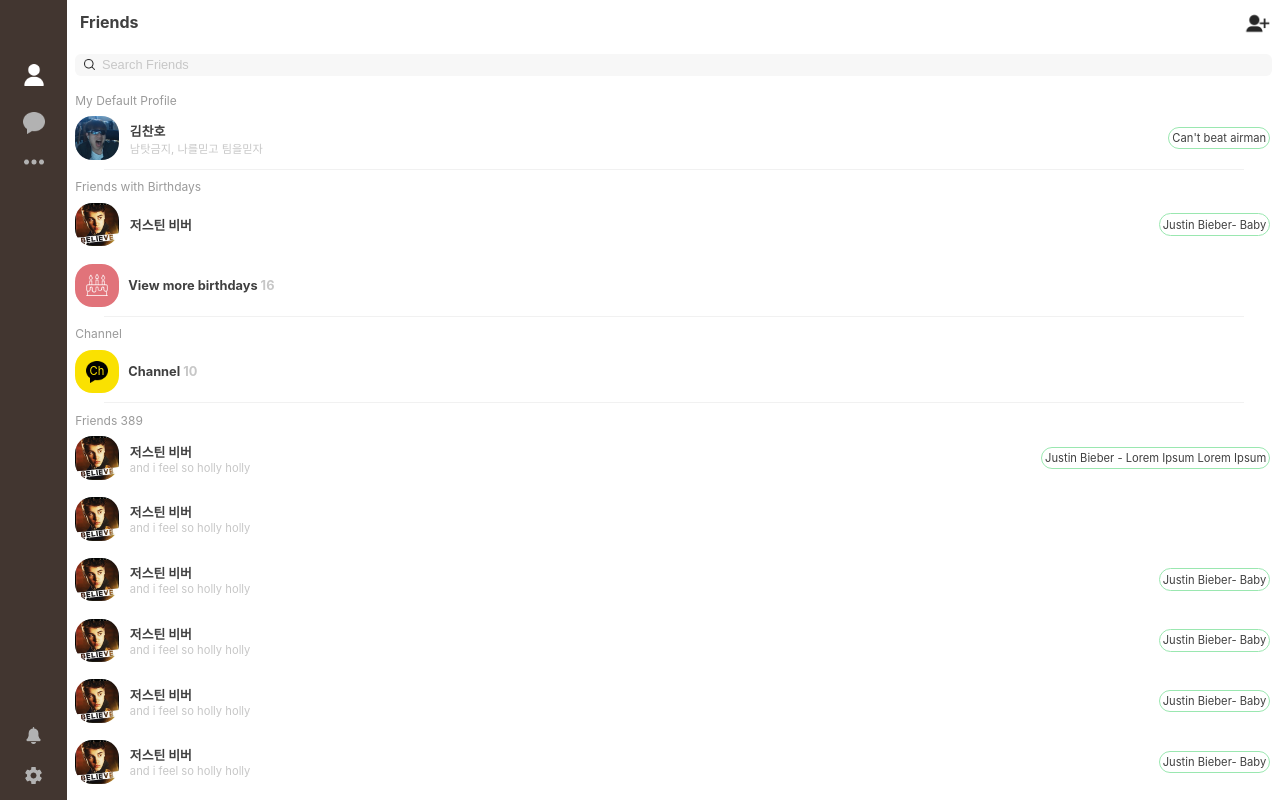
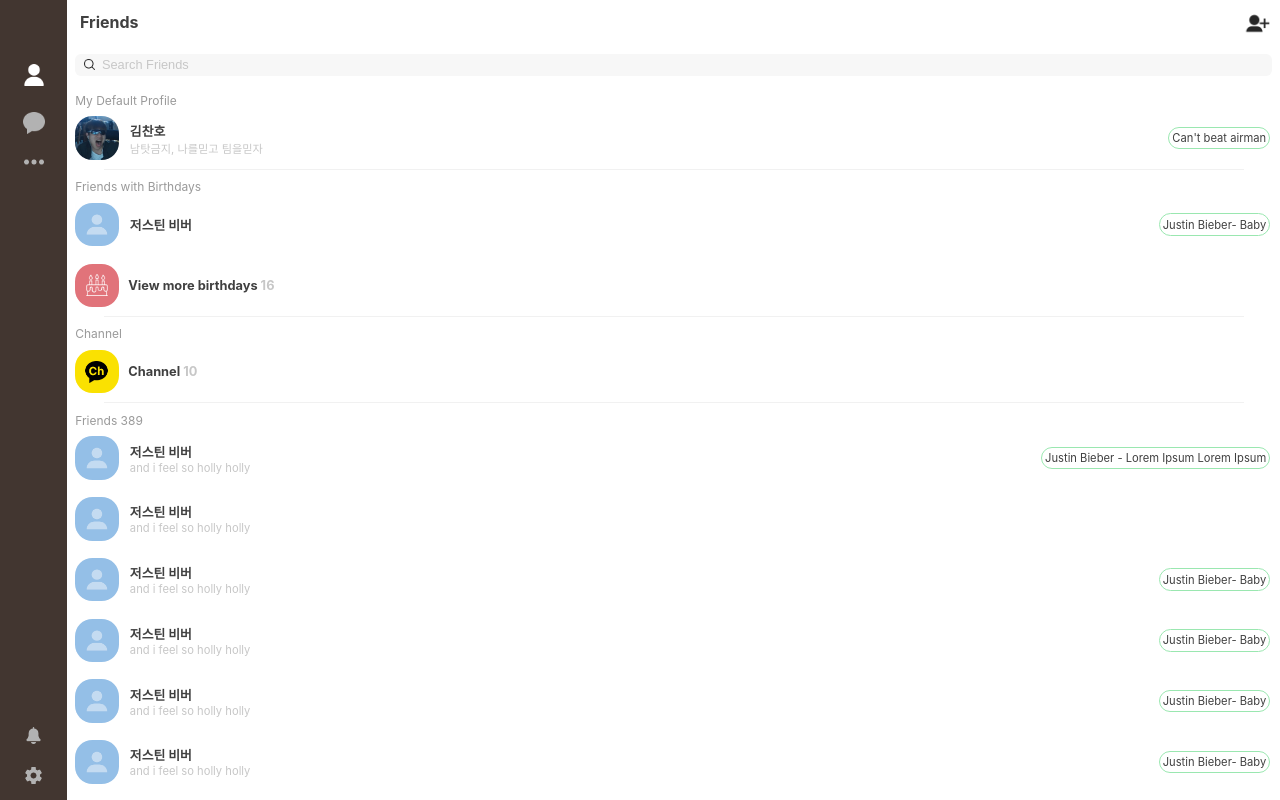
Before and after one commit to gomjellie/kakaotalk, a React (Create React App) app: page / in a window 1280 px wide. Built offline with nearby package versions, Linux system fonts and the light colour scheme.

Commit message:
최소 width 390 mac용 앱과 동일하게 맞춤, 기존에 친구탭에서 overflow: ellipse 설정하다 390넘기면 좌우 스크롤 생기던 문제 해결

```diff
--- a/public/electron.js
+++ b/public/electron.js
@@ -13,9 +13,9 @@ function createWindow() {
       enableRemoteModule: true,
       preload: `${__dirname}/preload.js`,
     },
-    width: 400,
+    width: 390,
     height: 800,
-    minWidth: 400,
+    minWidth: 390,
     minHeight: 660,
     titleBarStyle: "hidden",
   });
--- a/src/features/friendTab/ChannelItem.js
+++ b/src/features/friendTab/ChannelItem.js
@@ -1,13 +1,10 @@
 import React from 'react';
-import chatImg from '../../assets/chat.png';
+import ChannelIcon from '../../assets/channel.png';
 
 export default function ChannelItem({numChannel}) {
   return (
     <div className="ChannelItem">
-      <div className="AvatarWrapper">
-        <div className="CH">Ch</div>
-        <img className="Avatar" src={chatImg} alt=""></img>
-      </div>
+      <img className="Avatar" src={ChannelIcon} alt="" />
 
       <div className="Texts">Channel <div className="NumChannel">{numChannel}</div></div>
     </div>
--- a/src/features/friendTab/UserItem.js
+++ b/src/features/friendTab/UserItem.js
@@ -1,10 +1,10 @@
 import React from 'react';
-import bieberImg from '../../assets/bieber.jpg';
+import defaultProfileImg from '../../assets/defaultProfile.png';
 
 export default function UserItem({nickname, avatar, stat, music}) {
   return (
     <div className="UserItem">
-      <img className="Avatar" src={avatar || bieberImg} alt="" />
+      <img className="Avatar" src={avatar || defaultProfileImg} alt="" />
       <div className="Infos">
         <div className="LeftInfo">
           {nickname && <div className="NickName">{ nickname }</div>}
--- a/src/styles/_friend.scss
+++ b/src/styles/_friend.scss
@@ -132,27 +132,11 @@
       height: 3.4rem;
       padding: 0.2rem;
 
-      .AvatarWrapper {
-        @include flexCenter(row);
+      .Avatar {
         margin-left: 0.3rem;
         margin-right: 0.3rem;
-        height: 2.72rem;
-        width: 2.72rem;
-        background-color: $yellow;
+        height: 80%;
         border-radius: 40%;
-
-        .CH {
-          position: absolute;
-          margin-bottom: 2px;
-          color: $yellow;
-          font-size: 0.7rem;
-          z-index: 1;
-        }
-
-        .Avatar {
-          height: 50%;
-          filter: invert(0%);
-        }
       }
 
       .Texts {
@@ -201,6 +185,7 @@
           }
 
           .StatMessage {
+            @include lineLimit(1);
             font-size: 0.7rem;
             color: $dimGray;
           }
@@ -213,9 +198,8 @@
           padding: 0.2rem; // 0.4rem;
 
           .Music {
-            color: $black;
+            @include lineLimit(1);
             font-size: 0.7rem;
-            @include textEllipse();
             color: $black;
           }
         }
--- a/src/styles/style.css
+++ b/src/styles/style.css
@@ -288,41 +288,11 @@
   padding: 0.2rem;
 }
 
-.FriendTabContainer main .ChannelItem .AvatarWrapper {
-  display: -webkit-box;
-  display: -ms-flexbox;
-  display: flex;
-  height: 100%;
-  -webkit-box-pack: center;
-      -ms-flex-pack: center;
-          justify-content: center;
-  -webkit-box-align: center;
-      -ms-flex-align: center;
-          align-items: center;
-  -webkit-box-orient: horizontal;
-  -webkit-box-direction: normal;
-      -ms-flex-direction: row;
-          flex-direction: row;
+.FriendTabContainer main .ChannelItem .Avatar {
   margin-left: 0.3rem;
   margin-right: 0.3rem;
-  height: 2.72rem;
-  width: 2.72rem;
-  background-color: #fae101;
+  height: 80%;
   border-radius: 40%;
-}
-
-.FriendTabContainer main .ChannelItem .AvatarWrapper .CH {
-  position: absolute;
-  margin-bottom: 2px;
-  color: #fae101;
-  font-size: 0.7rem;
-  z-index: 1;
-}
-
-.FriendTabContainer main .ChannelItem .AvatarWrapper .Avatar {
-  height: 50%;
-  -webkit-filter: invert(0%);
-          filter: invert(0%);
 }
 
 .FriendTabContainer main .ChannelItem .Texts {
@@ -389,6 +359,11 @@
 }
 
 .FriendTabContainer main .UserItem .Infos .LeftInfo .StatMessage {
+  overflow: hidden;
+  text-overflow: ellipsis;
+  display: -webkit-box;
+  -webkit-line-clamp: 1;
+  -webkit-box-orient: vertical;
   font-size: 0.7rem;
   color: #c7c7c7;
 }
@@ -401,12 +376,12 @@
 }
 
 .FriendTabContainer main .UserItem .Infos .RightInfo .Music {
-  color: #404040;
-  font-size: 0.7rem;
-  width: 100%;
-  white-space: nowrap;
   overflow: hidden;
   text-overflow: ellipsis;
+  display: -webkit-box;
+  -webkit-line-clamp: 1;
+  -webkit-box-orient: vertical;
+  font-size: 0.7rem;
   color: #404040;
 }
 
```
Also changed, not shown: src/assets/channel.png (added), 1 other file (tests, documents, lock files or other folders).
